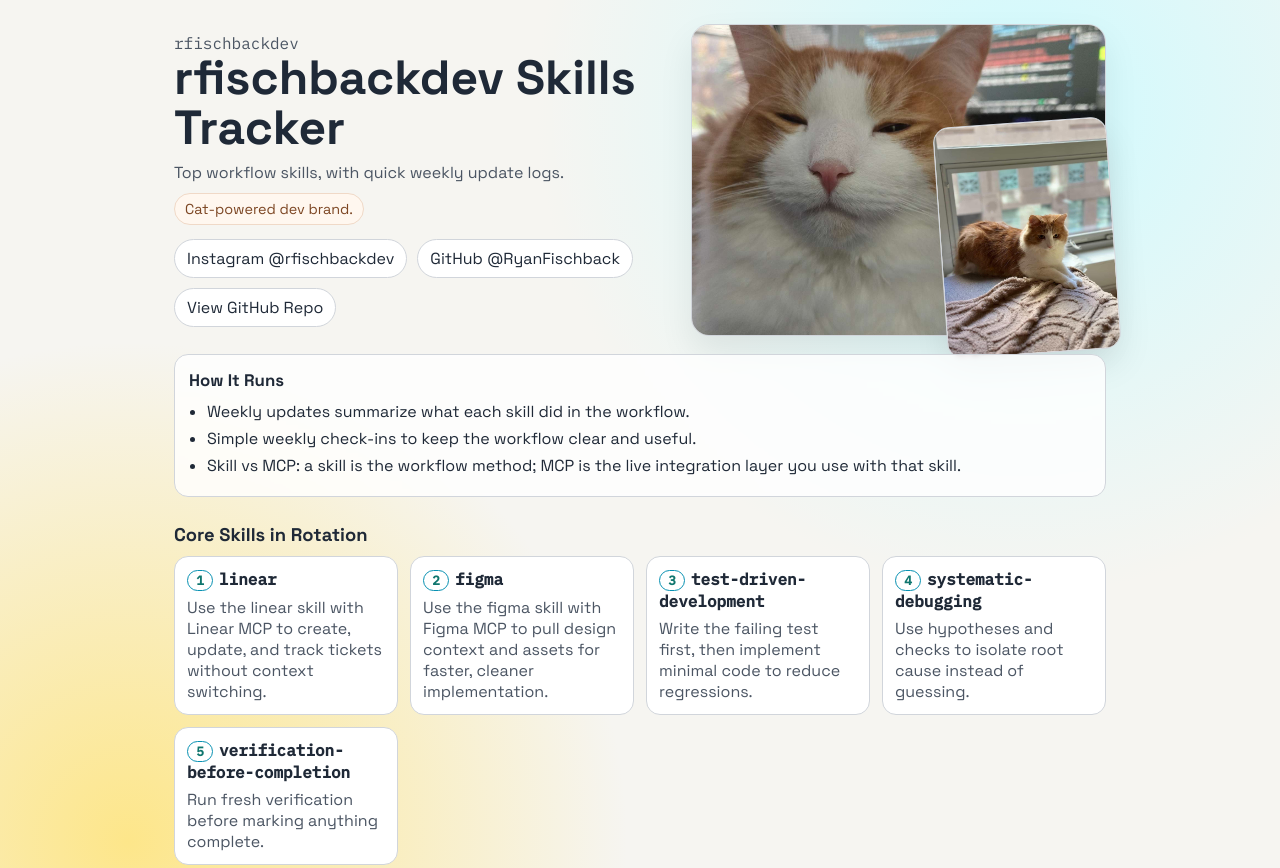
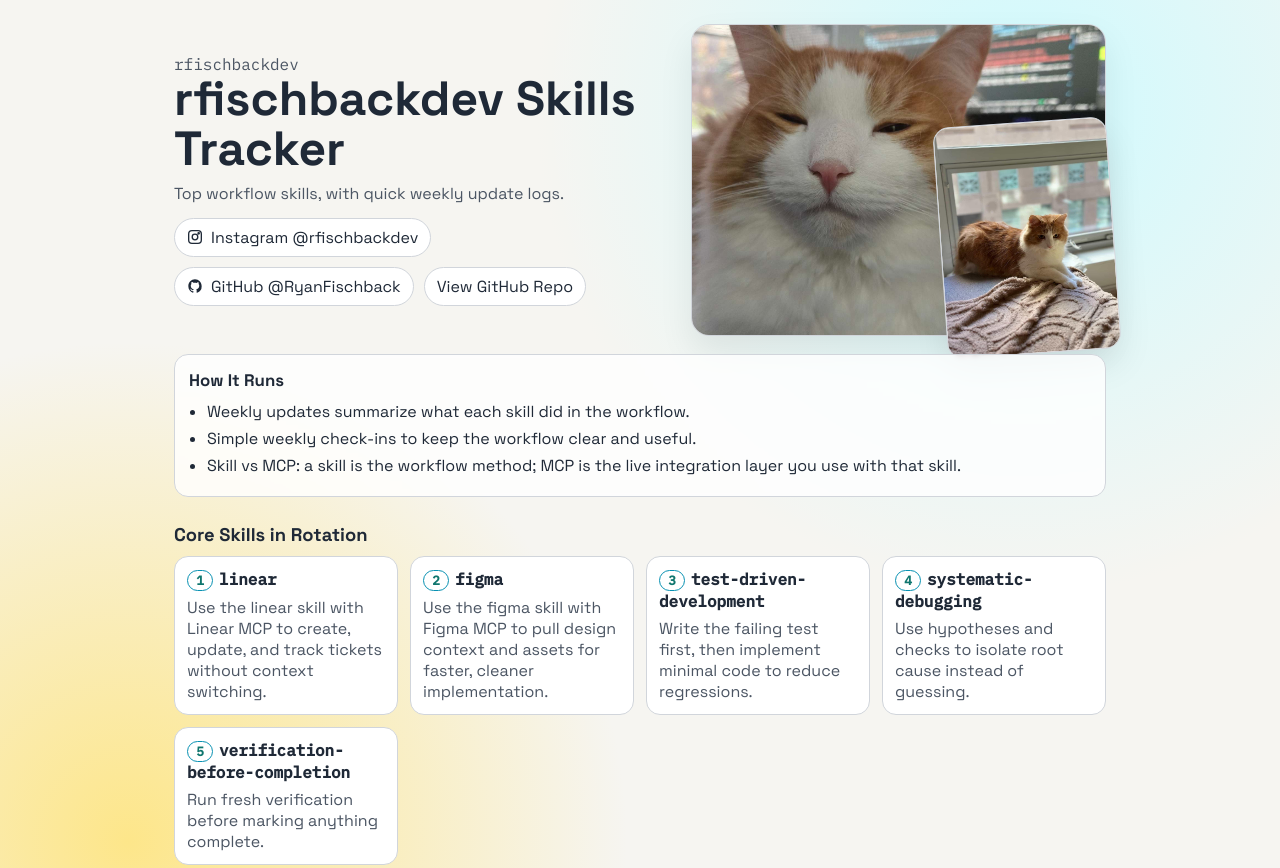
Before and after one commit to RyanFischback/skills-tracker-repo, a plain HTML site: page index.html in a window 1280 px wide. Shown: the top 868 px of the page. Drawn offline with Linux system fonts and the light colour scheme.

Commit message:
Remove brand note and add social icons to links

```diff
--- a/index.html
+++ b/index.html
@@ -120,17 +120,6 @@
         margin-top: 14px;
       }
 
-      .brand-note {
-        margin-top: 10px;
-        display: inline-block;
-        border: 1px solid #f0d9c7;
-        background: #fff7ef;
-        color: #7c4623;
-        border-radius: 999px;
-        padding: 6px 10px;
-        font-size: 0.9rem;
-      }
-
       .cat-brand {
         position: relative;
         min-height: 260px;
@@ -168,13 +157,21 @@
       }
 
       .btn {
-        display: inline-block;
+        display: inline-flex;
+        align-items: center;
+        gap: 8px;
         border: 1px solid var(--stroke);
         border-radius: 999px;
         padding: 8px 12px;
         text-decoration: none;
         color: var(--ink);
         background: #fff;
+      }
+
+      .btn svg {
+        width: 16px;
+        height: 16px;
+        flex: 0 0 auto;
       }
 
       .btn:hover {
@@ -264,21 +261,26 @@
             <p>
               Top workflow skills, with quick weekly update logs.
             </p>
-            <p class="brand-note">Cat-powered dev brand.</p>
             <div class="buttons">
               <a
                 class="btn"
                 href="https://instagram.com/rfischbackdev"
                 target="_blank"
                 rel="noopener noreferrer"
-                >Instagram @rfischbackdev</a
+                ><svg viewBox="0 0 24 24" fill="none" stroke="currentColor" stroke-width="2" aria-hidden="true">
+                  <rect x="2.5" y="2.5" width="19" height="19" rx="5"></rect>
+                  <circle cx="12" cy="12" r="4.2"></circle>
+                  <circle cx="17.5" cy="6.5" r="1"></circle>
+                </svg>Instagram @rfischbackdev</a
               >
               <a
                 class="btn"
                 href="https://github.com/RyanFischback"
                 target="_blank"
                 rel="noopener noreferrer"
-                >GitHub @RyanFischback</a
+                ><svg viewBox="0 0 24 24" fill="currentColor" aria-hidden="true">
+                  <path d="M12 2C6.48 2 2 6.59 2 12.24c0 4.52 2.87 8.35 6.84 9.7.5.1.68-.22.68-.49 0-.24-.01-1.04-.01-1.89-2.78.62-3.37-1.21-3.37-1.21-.46-1.2-1.11-1.52-1.11-1.52-.91-.64.07-.63.07-.63 1 .07 1.53 1.06 1.53 1.06.9 1.57 2.36 1.12 2.94.86.09-.67.35-1.12.63-1.38-2.22-.26-4.56-1.14-4.56-5.07 0-1.12.39-2.03 1.03-2.75-.1-.26-.45-1.3.1-2.72 0 0 .84-.28 2.75 1.05A9.36 9.36 0 0 1 12 6.98c.85 0 1.7.12 2.5.36 1.9-1.33 2.74-1.05 2.74-1.05.55 1.42.2 2.46.1 2.72.64.72 1.03 1.63 1.03 2.75 0 3.94-2.34 4.8-4.57 5.06.36.32.68.95.68 1.92 0 1.39-.01 2.5-.01 2.84 0 .27.18.59.69.49A10.25 10.25 0 0 0 22 12.24C22 6.59 17.52 2 12 2Z"></path>
+                </svg>GitHub @RyanFischback</a
               >
               <a
                 class="btn"
```
Also changed, not shown: viewer.html (+17 -2 lines).
